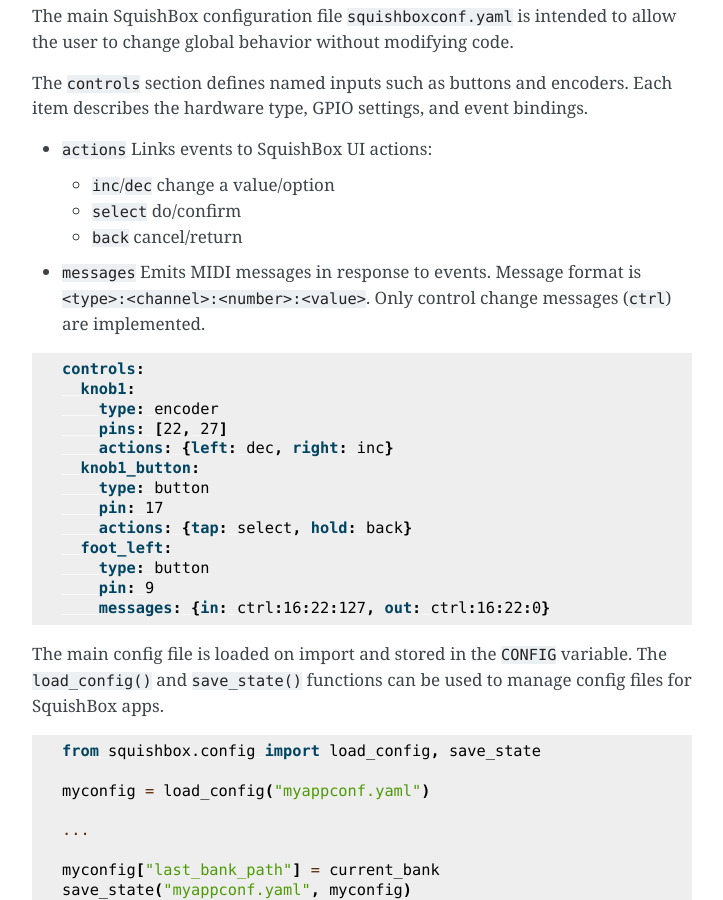
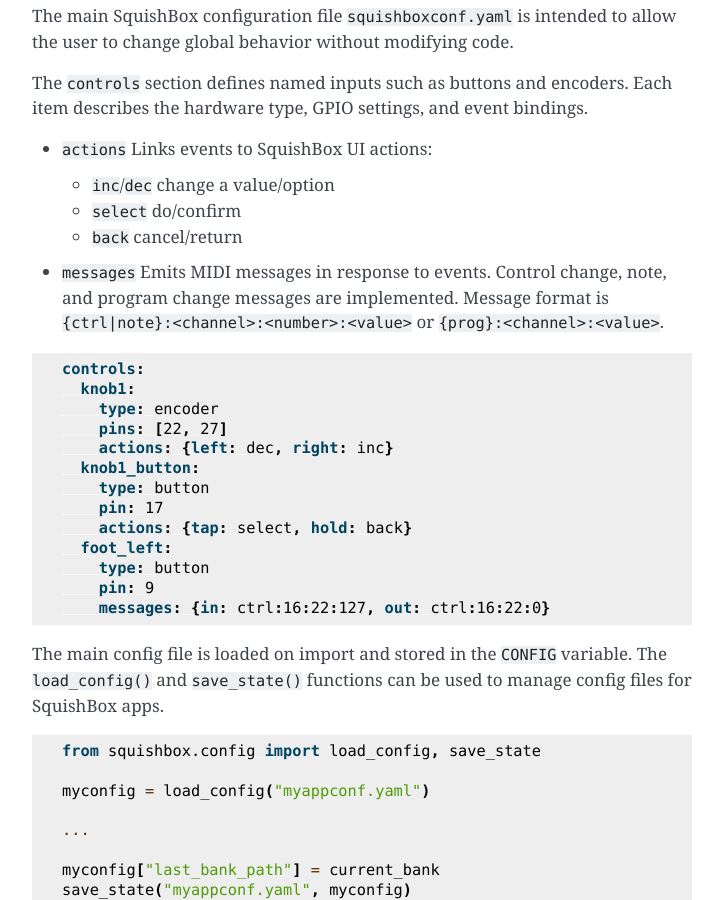
Before and after one commit to GeekFunkLabs/squishbox, a Sphinx documentation site: the page built from docs/programming.rst, in a window 1280 px wide and 900 px high, scrolled down 1248 px. Shown: the whole window, without its empty margins (388-1111 px from the left). Built offline with Sphinx 7.4.7, drawn with Linux system fonts in a browser that asks for light colours.

Commit message:
update docs

```diff
--- a/docs/programming.rst
+++ b/docs/programming.rst
@@ -72,9 +72,9 @@
   * ``back`` cancel/return
 
 * ``messages`` Emits MIDI messages in response to events.
-  Message format is ``<type>:<channel>:<number>:<value>``.
-  Only control change messages (``ctrl``) are implemented.
-
+  Control change, note, and program change messages are implemented.
+  Message format is ``{ctrl|note}:<channel>:<number>:<value>``
+  or ``{prog}:<channel>:<value>``.
 
 .. code-block:: yaml
 
```
